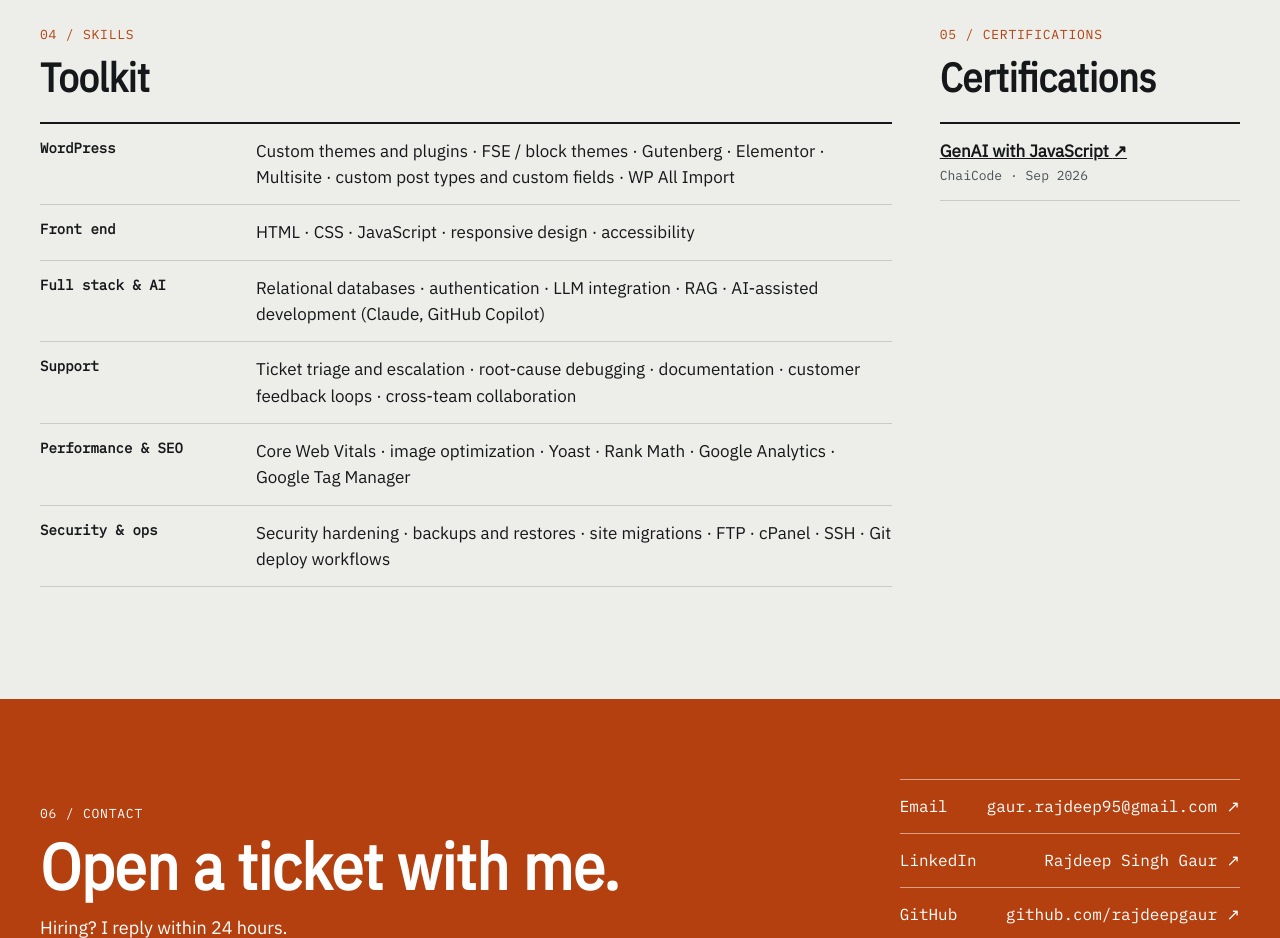
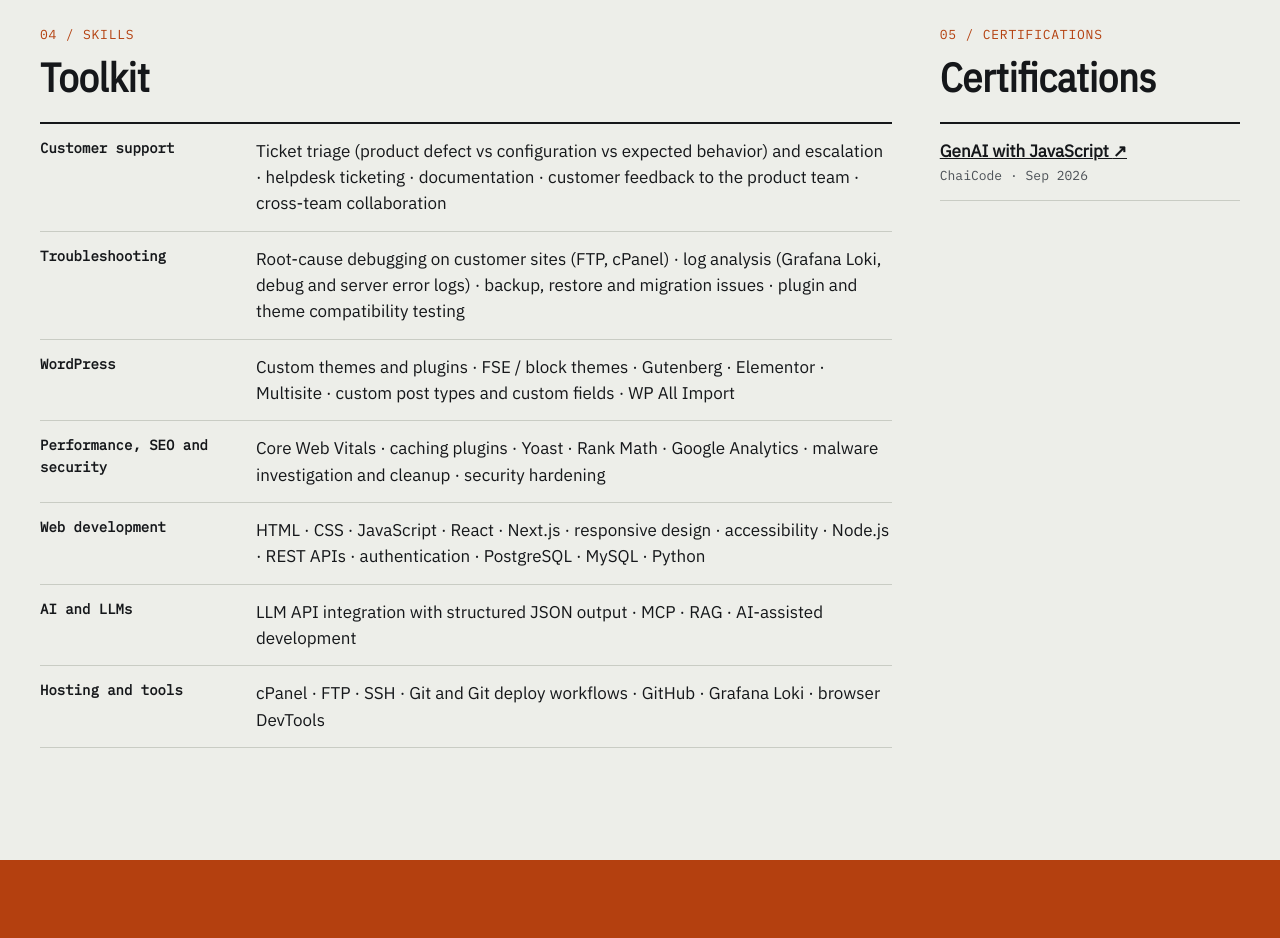
Before and after one commit to rajdeepgaur/rajdeepgaur.tech, an Astro site: page / in a window 1280 px wide. Shown: the part 4520-5458 px from the top of the page. Built offline with nearby package versions, Linux system fonts and the light colour scheme; Astro itself is replaced by a stand-in of ours; no server answers; a web font is replaced by a local one.

Commit message:
Replace homepage Skills rows with the seven new rows from the canvas

```diff
--- a/src/components/Skills.astro
+++ b/src/components/Skills.astro
@@ -2,12 +2,13 @@
 import SectionLabel from './SectionLabel.astro';
 
 const skills = [
+  { name: 'Customer support', items: 'Ticket triage (product defect vs configuration vs expected behavior) and escalation · helpdesk ticketing · documentation · customer feedback to the product team · cross-team collaboration' },
+  { name: 'Troubleshooting', items: 'Root-cause debugging on customer sites (FTP, cPanel) · log analysis (Grafana Loki, debug and server error logs) · backup, restore and migration issues · plugin and theme compatibility testing' },
   { name: 'WordPress', items: 'Custom themes and plugins · FSE / block themes · Gutenberg · Elementor · Multisite · custom post types and custom fields · WP All Import' },
-  { name: 'Front end', items: 'HTML · CSS · JavaScript · responsive design · accessibility' },
-  { name: 'Full stack & AI', items: 'Relational databases · authentication · LLM integration · RAG · AI-assisted development (Claude, GitHub Copilot)' },
-  { name: 'Support', items: 'Ticket triage and escalation · root-cause debugging · documentation · customer feedback loops · cross-team collaboration' },
-  { name: 'Performance & SEO', items: 'Core Web Vitals · image optimization · Yoast · Rank Math · Google Analytics · Google Tag Manager' },
-  { name: 'Security & ops', items: 'Security hardening · backups and restores · site migrations · FTP · cPanel · SSH · Git deploy workflows' },
+  { name: 'Performance, SEO and security', items: 'Core Web Vitals · caching plugins · Yoast · Rank Math · Google Analytics · malware investigation and cleanup · security hardening' },
+  { name: 'Web development', items: 'HTML · CSS · JavaScript · React · Next.js · responsive design · accessibility · Node.js · REST APIs · authentication · PostgreSQL · MySQL · Python' },
+  { name: 'AI and LLMs', items: 'LLM API integration with structured JSON output · MCP · RAG · AI-assisted development' },
+  { name: 'Hosting and tools', items: 'cPanel · FTP · SSH · Git and Git deploy workflows · GitHub · Grafana Loki · browser DevTools' },
 ];
 ---
 
```
